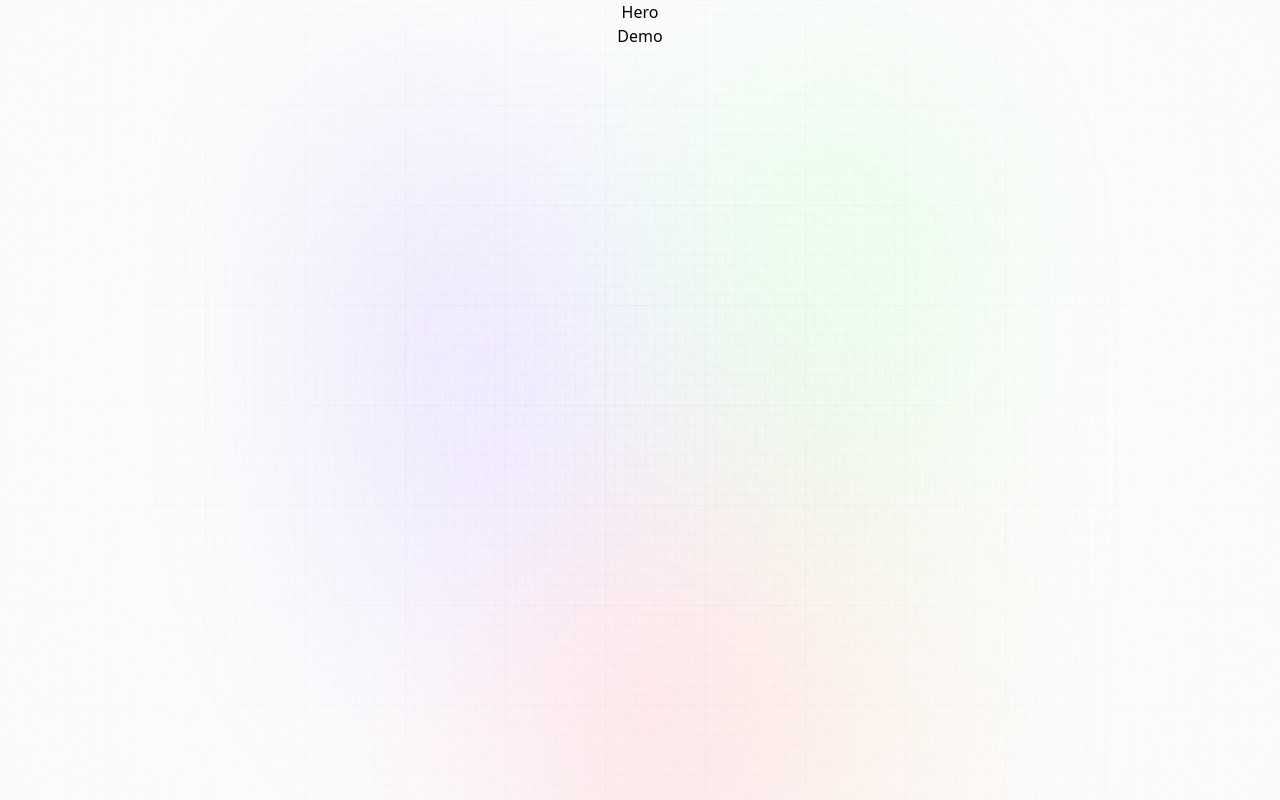
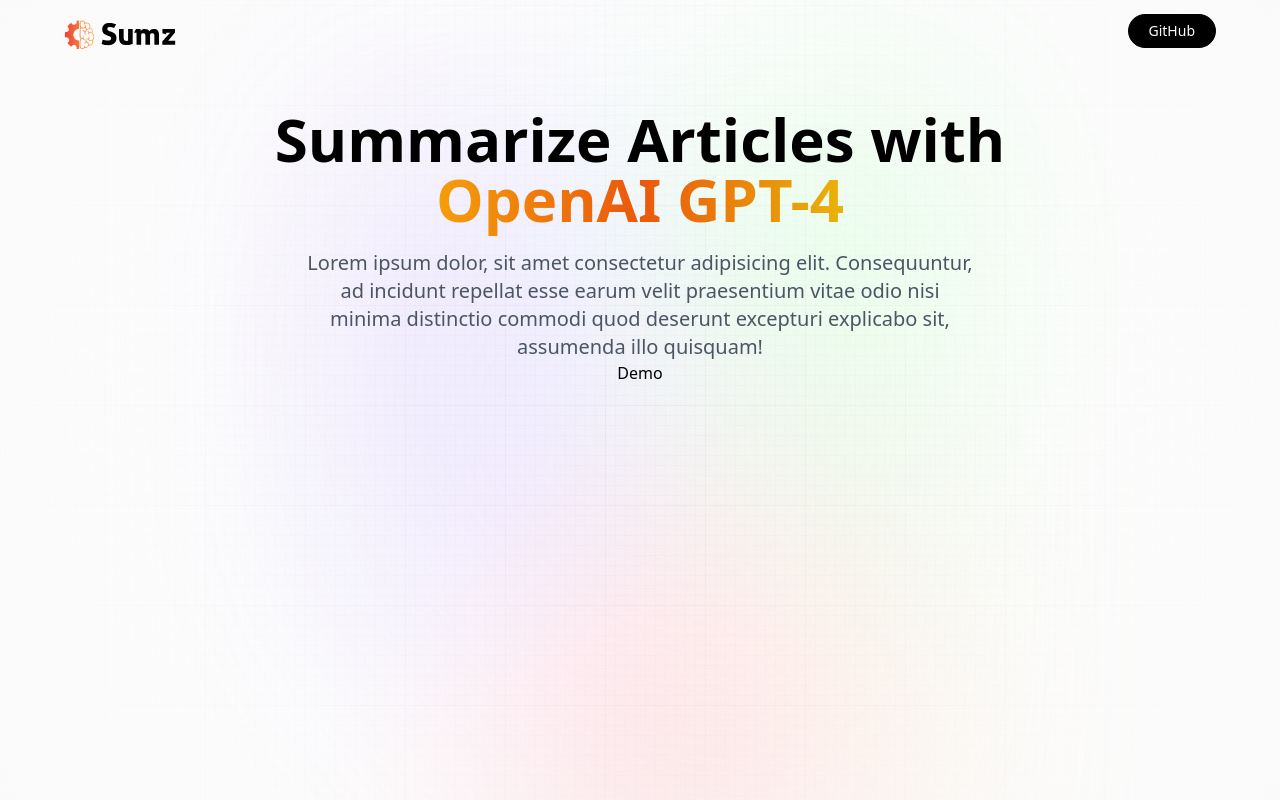
Before and after one commit to madina0801/ai_summarizer, a React (Vite) app: page / in a window 1280 px wide. Built offline with nearby package versions, Linux system fonts and the light colour scheme; a web font is replaced by a local one.

Commit message:
hero section

```diff
--- a/src/components/Hero.jsx
+++ b/src/components/Hero.jsx
@@ -1,9 +1,26 @@
-import React from 'react'
+import { logo } from "../assets";
 
 function Hero() {
-	return (
-		<div>Hero</div>
-	)
+  return (
+    <header className="w-full flex justify-center items-center flex-col">
+			<nav className="flex justify-between items-center w-full mb-10 pt-3">
+				<img src={logo} alt="sumz_logo" className="w-28 object-contain" />
+
+				<button type="button" onClick={() => window.open('https://github.com/madina0801/ai_summarizer', '_blank')} className="black_btn">
+					GitHub
+				</button>
+			</nav>
+
+			<h1 className="head_text">
+				Summarize Articles with <br className="max-md:hidden" />
+				<span className="orange_gradient">OpenAI GPT-4</span>
+			</h1>
+
+			<h2 className="desc">
+				Lorem ipsum dolor, sit amet consectetur adipisicing elit. Consequuntur, ad incidunt repellat esse earum velit praesentium vitae odio nisi minima distinctio commodi quod deserunt excepturi explicabo sit, assumenda illo quisquam!
+			</h2>
+		</header>
+  );
 }
 
-export default Hero
+export default Hero;
--- a/tailwind.config.js
+++ b/tailwind.config.js
@@ -1,6 +1,6 @@
 /** @type {import('tailwindcss').Config} */
 export default {
-  content: [],
+  content: ["./src/**/*.{html,js,jsx}"],
   theme: {
     extend: {
       fontFamily: {
```
